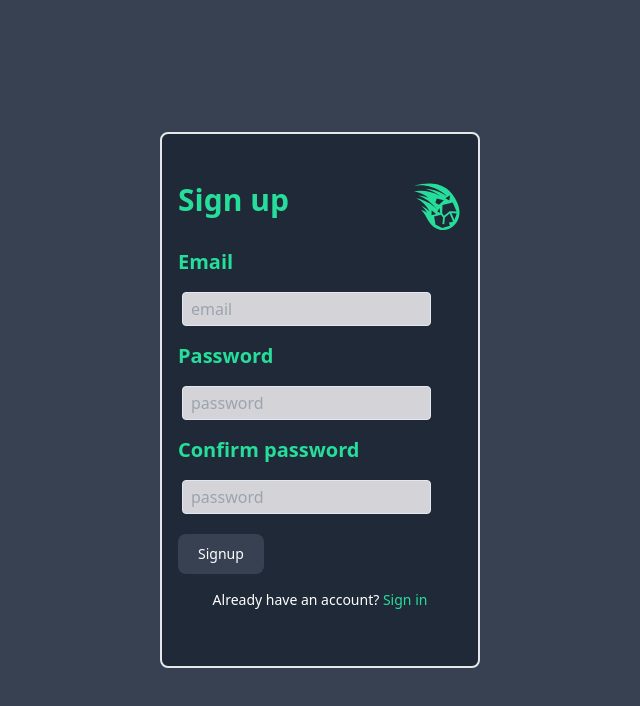
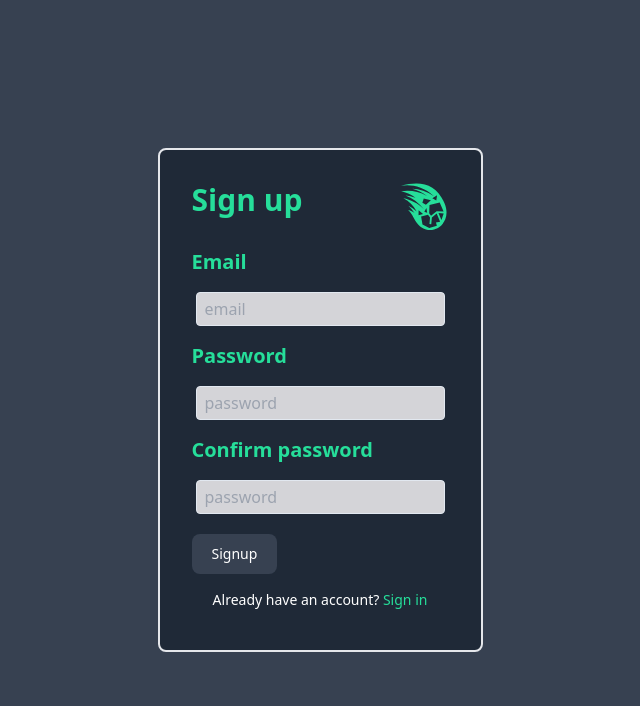
Before and after one commit to avirup-ghosal/CoalTrace, a React (Vite) app in the folder frontend/: page / in a window 1280 px wide. Shown: the top 706 px of the page, without its empty margins (320-960 px from the left). Built offline with nearby package versions, Linux system fonts and the light colour scheme.

Commit message:
Resized Signup page

```diff
--- a/frontend/src/pages/Signup.jsx
+++ b/frontend/src/pages/Signup.jsx
@@ -107,7 +107,7 @@ export default function Signup(){
 
       <div className="bg-gray-700 min-h-screen flex justify-center">
       <div className="flex flex-col justify-center">
-      <div className="rounded-lg bg-gray-800 border-2 hover:border-[#26de9a] w-80  p-12 h-max px-4">
+      <div className="rounded-lg bg-gray-800 border-2 hover:border-[#26de9a] w-full max-w-md lg:max-w-lg p-8">
           <div className="flex justify-between">
             <Heading label="Sign up" color="text-[#26de9a]"></Heading>
           <GiThrownCharcoal size={50} color="#26de9a"></GiThrownCharcoal>
```
